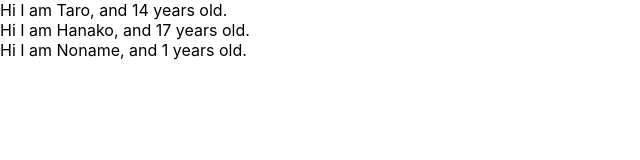
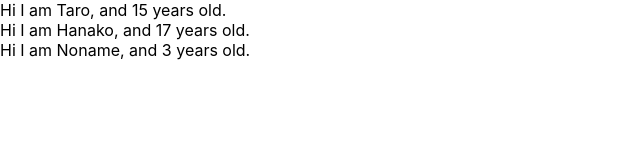
Before and after one commit to sh-nakayama/udemy-react-redux-crud-application, a React (Create React App) app: page / in a window 1280 px wide. Shown: the top 160 px of the page, without its empty margins (0-640 px from the left). Built offline with nearby package versions, Linux system fonts and the light colour scheme.

Commit message:
no message

```diff
--- a/src/App.js
+++ b/src/App.js
@@ -1,10 +1,11 @@
 import React from 'react';
+import PropTypes from 'prop-types';
 
 const App = () => {
   const profiles=[
-    {name:"Taro",age:14},
+    {name:"Taro",age:15},
     {name:"Hanako",age:17},
-    {name:"Noname"}
+    {name:"Noname",age:3}
   ]
   return(
     <div>
@@ -27,8 +28,9 @@ const User = (props) => {
   )
 }
 
-User.defaultProps = {
-  age: 1
+User.propTypes ={
+ name: PropTypes.string,
+ age: PropTypes.number.isRequired
 }
 
 export default App;
```
